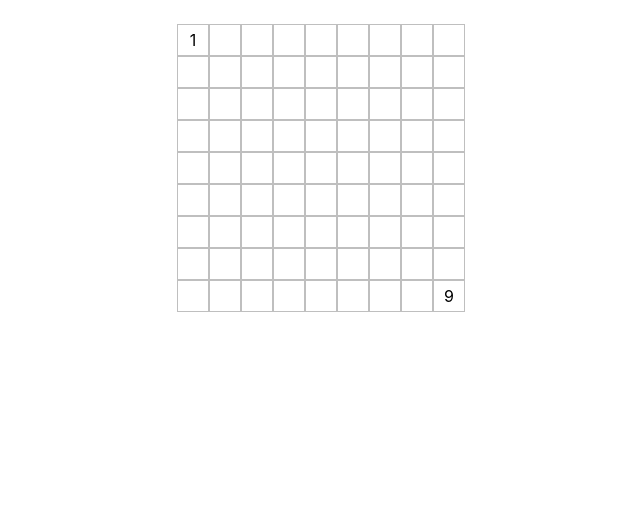
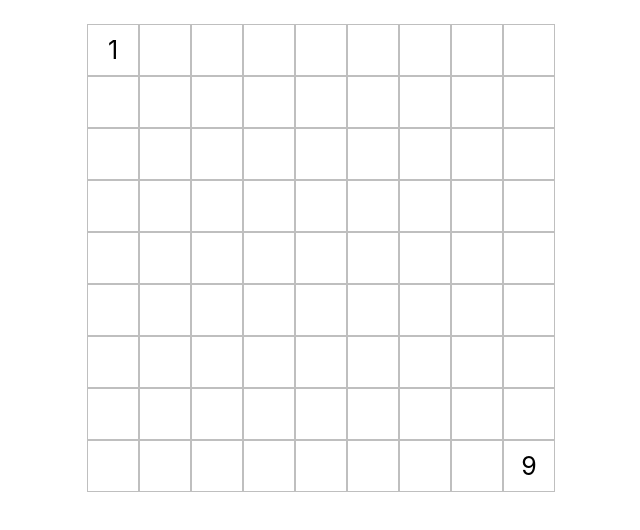
Before and after one commit to nathanaelmayne/react-sudoku, a React (Create React App) app: page / in a window 1280 px wide. Shown: the top 530 px of the page, without its empty margins (319-959 px from the left). Built offline with nearby package versions, Linux system fonts and the light colour scheme.

Commit message:
Added cell selected state

```diff
--- a/src/components/Cell/Cell.css
+++ b/src/components/Cell/Cell.css
@@ -1,13 +1,18 @@
 .Cell {
-  width: 30px;
-  height: 30px;
+  width: 50px;
+  height: 50px;
   border: 1px solid rgba(0, 0, 0, 0.25);
+  font-size: 25px;
 }
 
 .Cell:hover {
   box-shadow: 0px 0px 6px rgba(0, 0, 0, 0.42);
   border: 1px solid rgba(0, 0, 0, 0.45);
-  font-size: 17px;
+  font-size: 27px;
+}
+
+.Cell.Selected {
+  background-color: aliceblue;
 }
 
 .Digit {
--- a/src/components/Cell/Cell.tsx
+++ b/src/components/Cell/Cell.tsx
@@ -4,15 +4,32 @@ import React, { Component } from 'react';
 
 import { Digit } from '../../models/Digit';
 
-type CellProps = {
+interface CellProps {
   digit?: Digit;
 };
 
-export class Cell extends Component<CellProps> {
+interface State {
+  selected: boolean;
+}
+
+export class Cell extends Component<CellProps, State> {
+
+  constructor(props: CellProps) {
+    super(props);
+    this.state = {
+      selected: false
+    };
+
+    this.onCellClick = this.onCellClick.bind(this);
+  }
+
+  onCellClick(event: React.MouseEvent) {
+    this.setState({selected: !this.state.selected});
+  }
 
   render() {
     return (
-      <div className="Cell">
+      <div className={`Cell${this.state.selected ? " Selected" : ""}`} onClick={this.onCellClick}>
         <div className="Digit">{this.props.digit?.number}</div>
       </div>
     );
--- a/src/components/Grid/Grid.tsx
+++ b/src/components/Grid/Grid.tsx
@@ -65,7 +65,7 @@ export default class Grid extends React.Component<{}> {
     for (var i = 0; i < 81; i++) {
       let digit = this.getDigitAtGridIndex(i);
       this.cells.push(
-        <Cell digit={digit}>
+        <Cell key={i} digit={digit}>
         </Cell>
       )
     }
```
